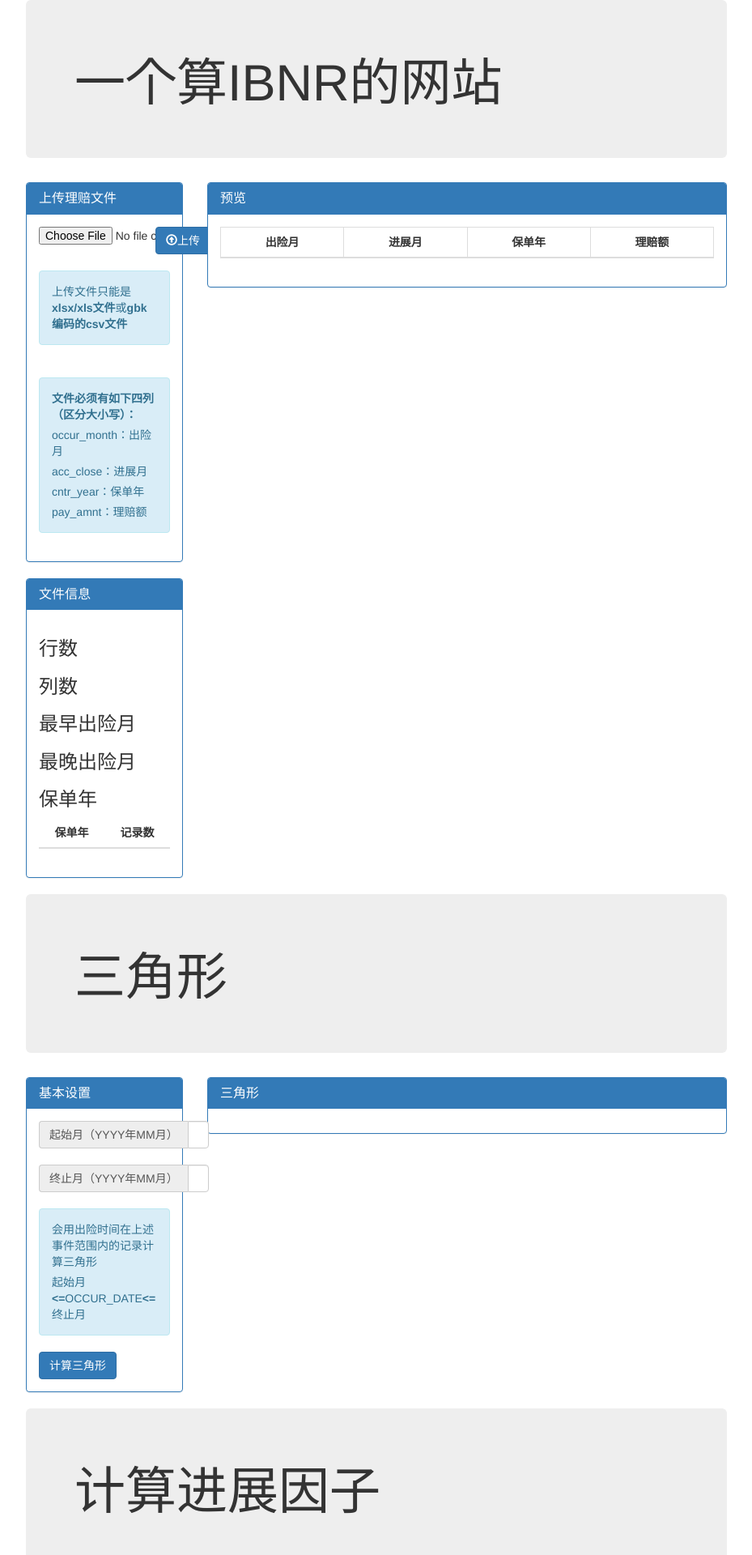
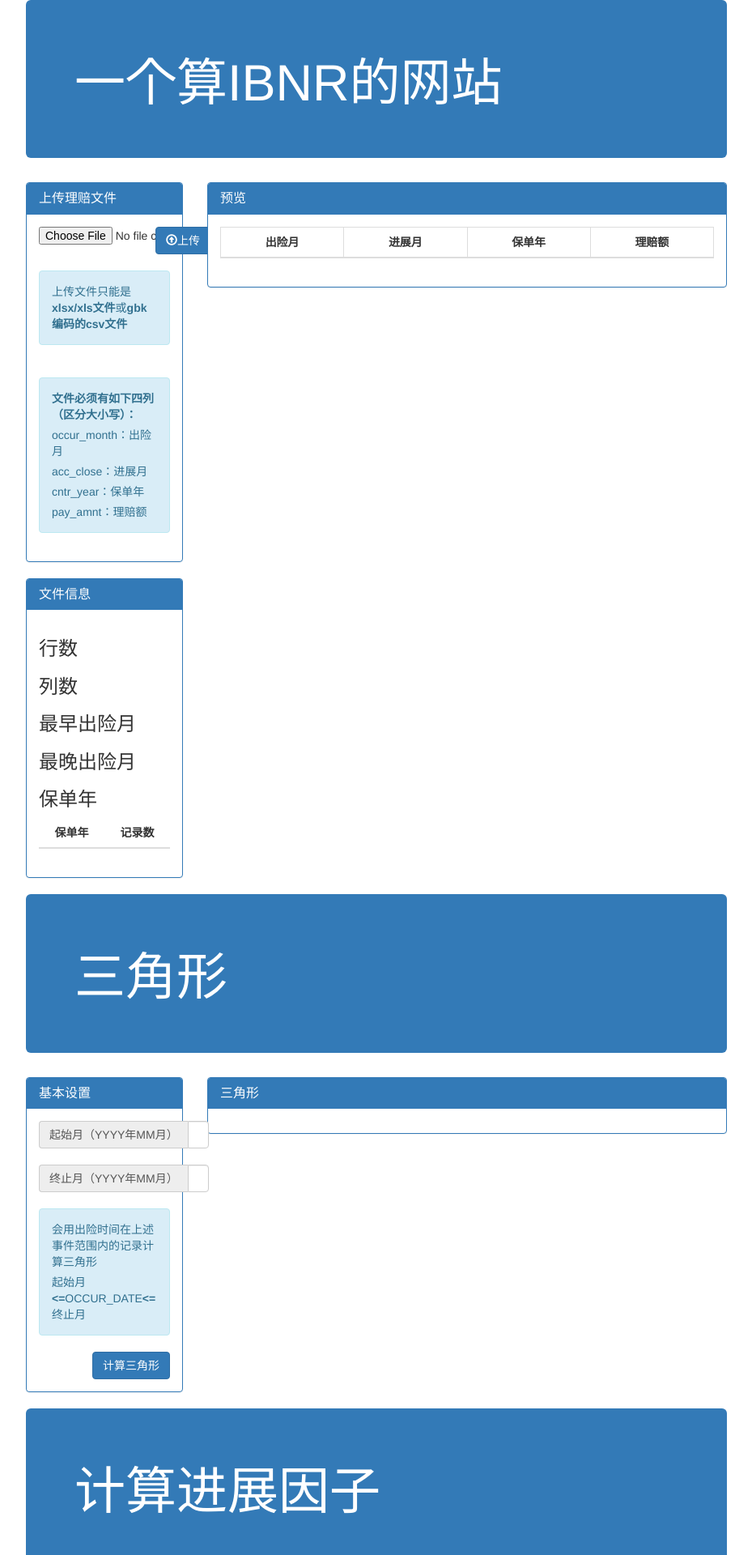
Before and after one commit to neillee1991/ibnr-web, a Flask app: page / in a window 1280 px wide. Shown: the top 1920 px of the page at 81% size, without its empty margins (175-1104 px from the left). Run offline with Flask 2, Linux system fonts and the light colour scheme; lists and menus that the app fills with data are empty; some libraries are stand-ins or nearby versions.

Commit message:
20191229
20191229 优化UI

```diff
--- a/templates/index.html
+++ b/templates/index.html
@@ -5,16 +5,15 @@
 <head>
     <meta name="viewport" content="width=device-width, initial-scale=1.0">
     <!-- 最新版本的 Bootstrap 核心 CSS 文件 -->
-    <link rel="stylesheet" href="https://cdn.jsdelivr.net/npm/bootstrap@3.3.7/dist/css/bootstrap.min.css"
-          integrity="sha384-BVYiiSIFeK1dGmJRAkycuHAHRg32OmUcww7on3RYdg4Va+PmSTsz/K68vbdEjh4u" crossorigin="anonymous">
+    <link href="https://cdn.jsdelivr.net/npm/bootstrap@3.3.7/dist/css/bootstrap.min.css" rel="stylesheet">
 
 
 
     <script type="text/javascript" src="\static\jquery-3.3.1.min.js"></script>
     <script type="text/javascript" src="\static\bootstrap.min.js"></script>
-    <script src="https://cdn.jsdelivr.net/npm/bootstrap@3.3.7/dist/js/bootstrap.min.js"
-    integrity="sha384-Tc5IQib027qvyjSMfHjOMaLkfuWVxZxUPnCJA7l2mCWNIpG9mGCD8wGNIcPD7Txa"
-            crossorigin="anonymous"></script>
+{#    <script src="https://cdn.jsdelivr.net/npm/bootstrap@3.3.7/dist/js/bootstrap.min.js"#}
+{#    integrity="sha384-Tc5IQib027qvyjSMfHjOMaLkfuWVxZxUPnCJA7l2mCWNIpG9mGCD8wGNIcPD7Txa"#}
+{#            crossorigin="anonymous"></script>#}
 
 
     <script type="text/javascript" src="\static\layer\layer\layer.min.js"></script>
@@ -26,8 +25,8 @@
 
 
 <div class="container" style="width:70%;">
-    <div class="jumbotron ">
-        <h1>一个算IBNR的网站</h1>
+    <div class="jumbotron " style="background-color:#337ab7">
+        <h1 style="color:#ffffff">一个算IBNR的网站</h1>
     </div>
     <div class="row">
         <div class="col-md-3">
@@ -122,10 +121,9 @@
     </div>
 </div>
 
-
 <div class="container" style="width:70%;">
-    <div class="jumbotron">
-        <h1>三角形</h1>
+    <div class="jumbotron " style="background-color:#337ab7">
+        <h1 style="color:#ffffff">三角形</h1>
     </div>
     <div class="row">
         <div class="col-md-3">
@@ -151,7 +149,7 @@
                         <p>起始月<strong><=</strong>OCCUR_DATE<strong><=</strong>终止月</p>
                     </div>
 
-                    <button id="btn_cal1" type="button"  class="btn btn-primary">计算三角形</button>
+                    <button id="btn_cal1" type="button"  class="btn btn-primary" style="float:right">计算三角形</button>
                 </div>
 
 
@@ -164,7 +162,7 @@
                         三角形
                     </h2>
                 </div>
-                <div class="panel-body" id="origin_triangle">
+                <div class="panel-body" id="origin_triangle" style=" overflow-x:auto">
                 </div>
             </div>
         </div>
@@ -173,8 +171,8 @@
 
 
 <div class="container" style="width:70%;">
-    <div class="jumbotron">
-        <h1>计算进展因子</h1>
+    <div class="jumbotron " style="background-color:#337ab7">
+        <h1 style="color:#ffffff">计算进展因子</h1>
     </div>
     <div class="row">
         <div class="col-md-3">
@@ -201,7 +199,7 @@
                     <p>在各个进展月上计算进展因子时使用的月的个数,如果最后几个进展月不满足窗口条件，补充nan；如果为None,则用所有数据计算</p>
                     </div>
 
-                    <button id="btn_cal_fact" class="btn btn-primary">计算进展因子</button>
+                    <button id="btn_cal_fact" class="btn btn-primary" style="float:right">计算进展因子</button>
                 </div>
 
 
@@ -214,7 +212,7 @@
                         原始进展因子
                     </h2>
                 </div>
-                <div class="panel-body" id="ori_factor">
+                <div class="panel-body" id="ori_factor"  style=" overflow-x:auto">
 
                 </div>
             </div>
@@ -224,8 +222,8 @@
 
 
 <div class="container" style="width:70%;">
-    <div class="jumbotron">
-        <h1>直接算IBNR</h1>
+    <div class="jumbotron " style="background-color:#337ab7">
+        <h1 style="color:#ffffff">IBNR</h1>
     </div>
     <div class="row">
         <div class="col-md-3">
@@ -251,7 +249,7 @@
                     <p>可以从上面表格复制过来。。。如果是None，会用1代替</p>
                     </div>
 
-                    <button id="btn_cal_res" class="btn btn-primary">计算估计的三角形和IBNR</button>
+                    <button id="btn_cal_res" class="btn btn-primary" style="float:right">计算估计的三角形和IBNR</button>
                 </div>
 
 
@@ -264,7 +262,7 @@
                         结果
                     </h2>
                 </div>
-                <div class="panel-body" id="result">
+                <div class="panel-body" id="result"  style=" overflow-x:auto">
 
                 </div>
             </div>
@@ -274,8 +272,8 @@
 
 
 <div class="container" style="width:70%;">
-    <div class="jumbotron">
-        <h1>平均费用</h1>
+    <div class="jumbotron " style="background-color:#337ab7">
+        <h1 style="color:#ffffff">平均费用</h1>
     </div>
     <div class="row">
         <div class="col-md-3">
@@ -297,7 +295,7 @@
                     <p>在各个进展月上计算平均费用使用的月的个数,如果最后几个进展月不满足窗口条件，补充nan；如果为None,则用所有数据计算</p>
                     </div>
 
-                    <button id="btn_average_fee" class="btn btn-primary">计算平均费用</button>
+                    <button id="btn_average_fee" class="btn btn-primary" style="float:right">计算平均费用</button>
                 </div>
 
 
@@ -310,7 +308,7 @@
                         结果
                     </h2>
                 </div>
-                <div class="panel-body" id="result_averagefee">
+                <div class="panel-body" id="result_averagefee"  style=" overflow-x:auto">
 
                 </div>
             </div>
@@ -319,8 +317,8 @@
 </div>
 
 <div class="container" style="width:70%;">
-    <div class="jumbotron">
-        <h1>平均费用算IBNR</h1>
+    <div class="jumbotron " style="background-color:#337ab7">
+        <h1 style="color:#ffffff">平均费用算IBNR</h1>
     </div>
     <div class="row">
         <div class="col-md-3">
@@ -342,7 +340,7 @@
                     <p>可以直接复制上面的平均费用，如果有None，则会用出现None之前的所有费用里最大的代替</p>
                     </div>
 
-                    <button id="btn_cal_res_final" class="btn btn-primary">计算结果</button>
+                    <button id="btn_cal_res_final" class="btn btn-primary" style="float:right">计算结果</button>
                 </div>
 
 
@@ -355,7 +353,7 @@
                         结果
                     </h2>
                 </div>
-                <div class="panel-body" id="result_af_final">
+                <div class="panel-body" id="result_af_final"  style=" overflow-x:auto">
 
                 </div>
             </div>
```
Also changed, not shown: ibnr_cal.py (+30 -8 lines).
